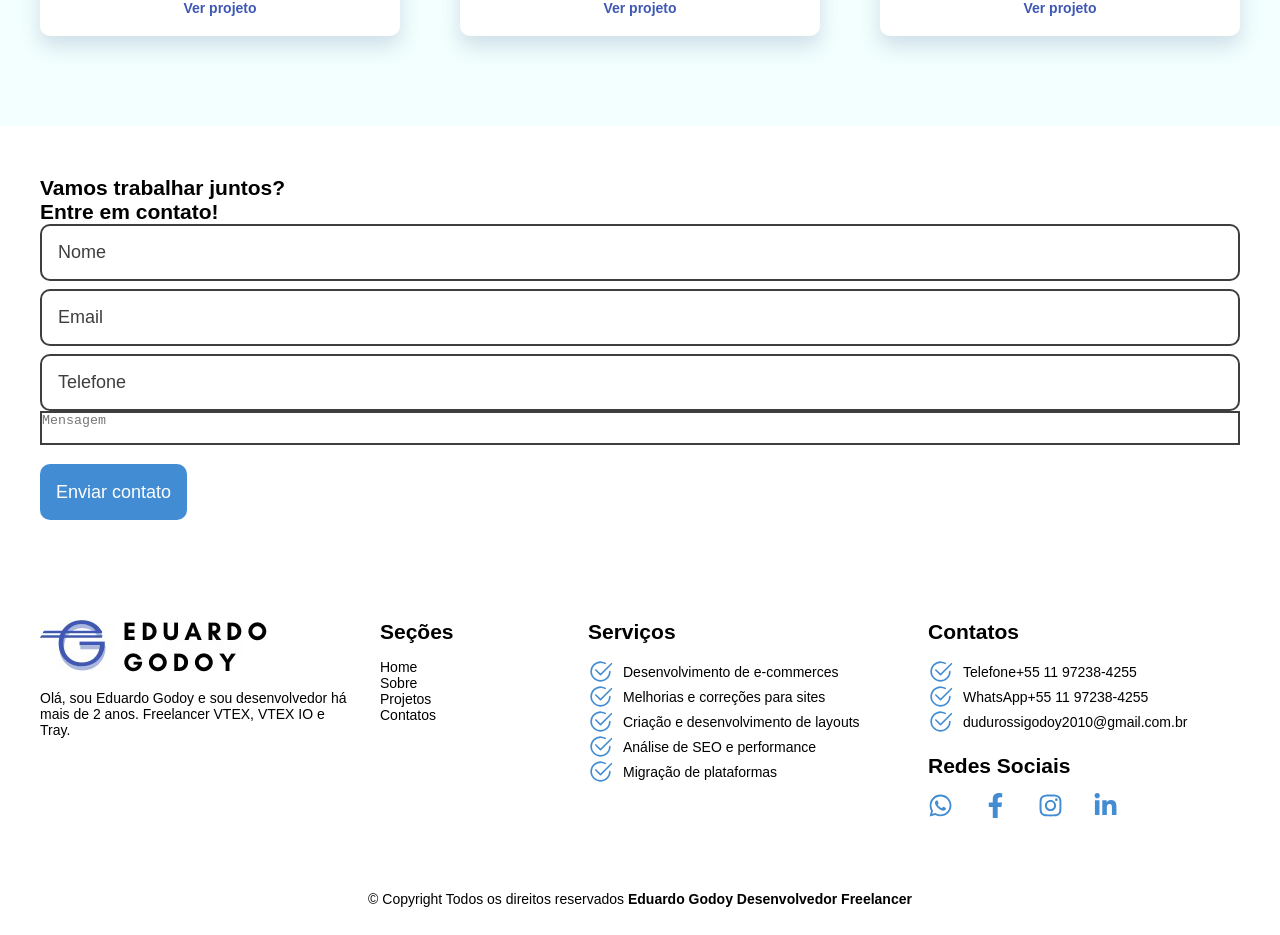
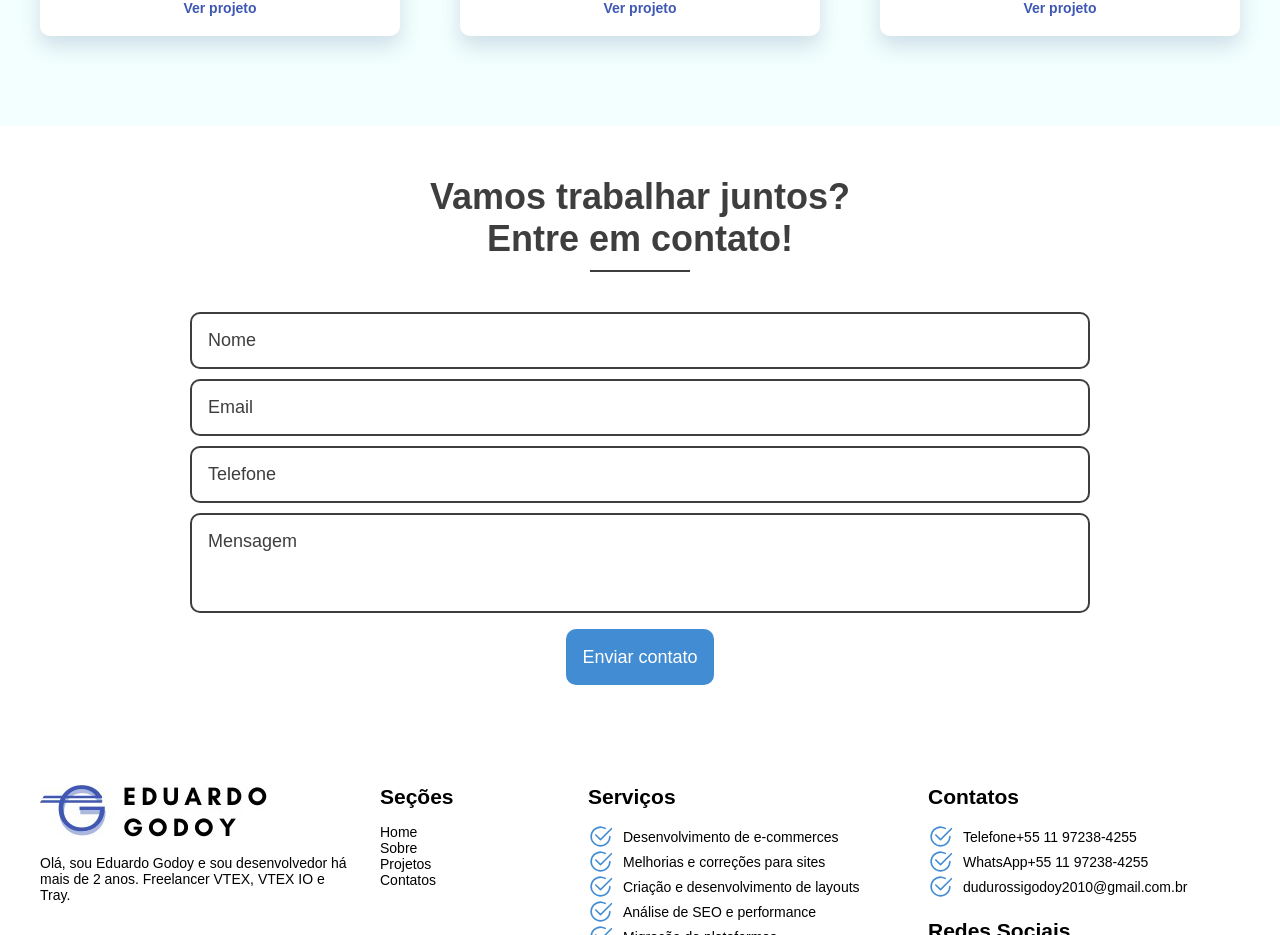
Before and after one commit to maxtrodaro/new-portfolio, a React (Create React App) app: page / in a window 1280 px wide. Shown: the part 2218-3153 px from the top of the page. Built offline with nearby package versions, Linux system fonts and the light colour scheme.

Commit message:
Feature: Adjust contact style

```diff
--- a/package.json
+++ b/package.json
@@ -10,6 +10,7 @@
     "@types/node": "^12.0.0",
     "@types/react": "^16.9.0",
     "@types/react-dom": "^16.9.0",
+    "classnames": "^2.2.6",
     "emailjs-com": "^2.6.3",
     "react": "^16.13.1",
     "react-anchor-link-smooth-scroll": "^1.0.12",
@@ -42,6 +43,7 @@
     ]
   },
   "devDependencies": {
+    "@types/classnames": "^2.2.10",
     "@types/react-router-dom": "^5.1.5",
     "@types/styled-components": "^5.1.2",
     "@typescript-eslint/eslint-plugin": "^4.0.1",
--- a/src/components/Contact/index.tsx
+++ b/src/components/Contact/index.tsx
@@ -3,7 +3,7 @@ import emailjs from 'emailjs-com';
 
 import Button from '../Button';
 import Input from '../Input';
-import { Container, Textarea } from './styles';
+import { Container, Title, Form, Textarea } from './styles';
 
 const Contact = () => {
 	const sendEmail = (e: any) => {
@@ -20,14 +20,14 @@ const Contact = () => {
 
 	return (
 		<Container id="contato">
-			<h2>Vamos trabalhar juntos?<br />Entre em contato!</h2>
-			<form className="contact-form" onSubmit={sendEmail}>
+			<Title>Vamos trabalhar juntos?<br />Entre em contato!</Title>
+			<Form onSubmit={sendEmail}>
 				<Input type="text" name="name" placeholder="Nome" required />
 				<Input type="text" name="email" placeholder="Email" required />
 				<Input type="text" name="phone" placeholder="Telefone" required />
 				<Textarea name="message" placeholder="Mensagem" required />
 				<Button type='submit'>Enviar contato</Button>
-			</form>
+			</Form>
 		</Container>
 	)
 }
--- a/src/components/Contact/styles.ts
+++ b/src/components/Contact/styles.ts
@@ -2,13 +2,45 @@ import styled from 'styled-components';
 
 export const Container = styled.section `
 	margin: 0 auto;
-	max-width: 1200px;
+	max-width: 900px;
 	padding: 50px 0;
 	position: relative;
 	width: 100%;
 `
+
+export const Title = styled.h2`
+	color: var(--light-black);
+	font-size: 36px;
+	margin-bottom: 40px;
+	text-align: center;
+
+	&::after {
+		background: var(--light-black);
+		content: '';
+		display: block;
+		height: 2px;
+		margin: 10px auto 0;
+		width: 100px;
+	}
+`;
+
 export const Textarea = styled.textarea`
 	border: 2px solid var(--light-black);
+	border-radius: 10px;
+	color: var(--light-black);
+	font: 400 18px 'OpenSans', sans-serif;
+	min-height: 100px;
+	padding: 16px;
 	resize: none;
 	width: 100%;
+
+	&::placeholder {
+		color: var(--light-black);
+	}
 `
+
+export const Form = styled.form`
+	align-items: center;
+	display: flex;
+	flex-direction: column;
+`
--- a/src/components/Input/index.tsx
+++ b/src/components/Input/index.tsx
@@ -30,7 +30,6 @@ const Input: React.FC<InputProps> = ({
 
 	const handleInputBlur = useCallback(() => {
 		setIsFocused(false);
-		console.log(inputRef.current?.value);
 
 		if (inputRef.current?.value) {
 			setIsFilled(true);
@@ -40,8 +39,6 @@ const Input: React.FC<InputProps> = ({
 	}, []);
 
 	return (
-		<>
-		{console.log(isFilled)}
 		<Container
 			isFilled={isFilled}
 			isFocused={isFocused}
@@ -56,7 +53,6 @@ const Input: React.FC<InputProps> = ({
 				{...rest}
 			/>
 		</Container>
-		</>
 	);
 };
 
--- a/src/components/Input/styles.ts
+++ b/src/components/Input/styles.ts
@@ -6,23 +6,23 @@ interface ContainerProps {
 }
 
 export const Container = styled.div<ContainerProps>`
+	align-items: center;
 	background: var(--white);
 	border-radius: 10px;
 	border: 2px solid var(--light-black);
+	color: var(--light-black);
+	display: flex;
+	margin-bottom: 10px;
 	padding: 16px;
 	width: 100%;
-  color: var(--light-black);
-  display: flex;
-  align-items: center;
-  & + div {
-    margin-top: 8px;
-  }
+
 	${props =>
 		props.isFocused &&
 		css`
 			color: var(--primary-color);
 			border: 2px solid var(--primary-color);
 		`}
+
 	${props =>
 		props.isFilled &&
 		css`
@@ -32,15 +32,18 @@ export const Container = styled.div<ContainerProps>`
 				color: var(--primary-color) !important;
 			}
 		`}
+
 	input {
 		background: transparent;
 		flex: 1;
 		border: 0;
 		color: var(--light-black);
+
 		&::placeholder {
 			color: var(--light-black)
 		}
 	}
+
 	svg {
 		margin-right: 16px;
 	}
--- a/src/components/Projects/ProjectsItem/index.tsx
+++ b/src/components/Projects/ProjectsItem/index.tsx
@@ -28,10 +28,10 @@ const ProjectsItem: React.FC<ProjectsItemsProps> = ({ items }) => (
 						alt={`Desenvolvimento ${item.platform} - ${item.name}`}
 						itemProp="image"
 					/>
-					<h2 itemProp="name">
+					<div itemProp="name">
 						<h3 title={`Desenvolvimento ${item.platform} - ${item.name}`}>{item.name}</h3>
 						<p itemProp="keywords">Desenvolvimento {item.platform}</p>
-					</h2>
+					</div>
 					<span itemProp="description">{item.description}</span>
 					<p>Ver projeto</p>
 				</a>
--- a/src/components/Projects/ProjectsItem/styles.ts
+++ b/src/components/Projects/ProjectsItem/styles.ts
@@ -21,14 +21,14 @@ export const Container = styled.article`
 		max-width: 100%;
 	}
 
-	h2 {
+	div {
 		font-size: 18px;
 		text-align: center;
 
 		h3 {
 			color: var(--primary-color);
+			letter-spacing: 0.4px;
 			text-transform: uppercase;
-			letter-spacing: 0.4px;
 		}
 
 		p {
--- a/src/components/Projects/index.tsx
+++ b/src/components/Projects/index.tsx
@@ -16,9 +16,7 @@ const Projects: React.FC = () => {
 	return (
 		<Container id="projetos">
 			<section>
-				<div>
-					<Title>Projetos que participei</Title>
-				</div>
+				<Title>Projetos que participei</Title>
 				<ProjectContainer>
 					<ProjectsItem
 						items={[
```
Also changed, not shown: 1 other file (tests, documents, lock files or other folders). Lines whose indentation alone changed are shown as unchanged.
